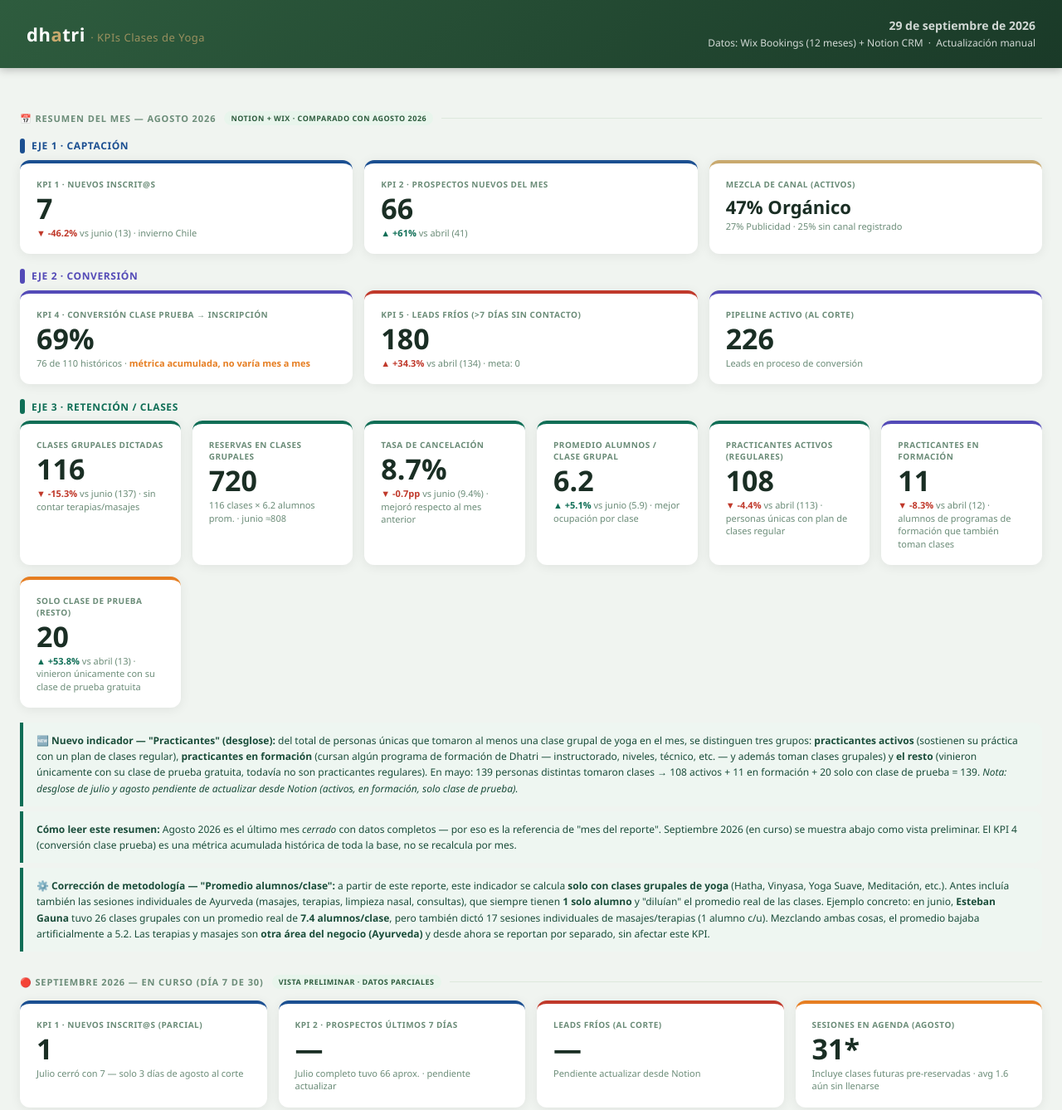
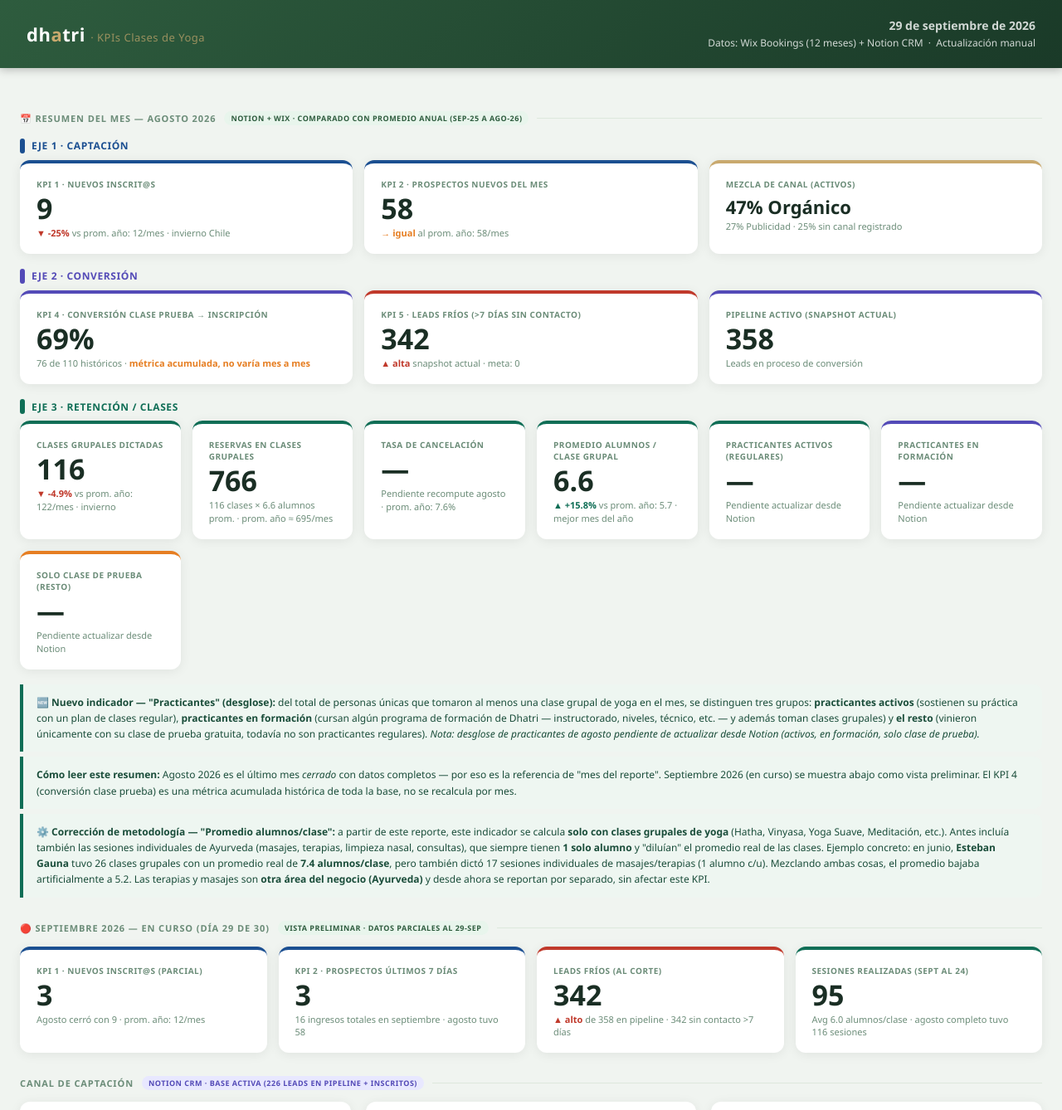
Before and after one commit to estebangaunap/Dashboard-Clases-Yoga-Dhatri, a plain HTML site: page index.html in a window 1280 px wide. Shown: the top 1338 px of the page at 83% size. Drawn offline with nearby package versions, Linux system fonts and the light colour scheme.

Commit message:
Actualiza KPIs agosto y septiembre; comparaciones vs promedio anual
- Sección 1 (agosto cerrado): corrige inscrit@s 7→9, prospectos 66→58,
  avg alumnos 6.2→6.6, reservas 720→766; pipeline 226→358, leads fríos 342
- Comparaciones cambiadas de mes específico a promedio anual (sep25-ago26):
  prom. inscrit@s 12/mes, prospectos 58/mes, sesiones 122, avg 5.7, cancel 7.6%
- Sección 2 (septiembre en curso): actualiza día 7→29, inscrit@s 1→3,
  prospectos últimos 7 días: 3, leads fríos: 342, sesiones al 24: 95

Co-Authored-By: Claude Sonnet 4.6 <noreply@anthropic.com>

```diff
--- a/index.html
+++ b/index.html
@@ -175,20 +175,20 @@ footer{
      SECCIÓN 1 — RESUMEN DEL MES (3 EJES) + COMPARACIÓN MES ANTERIOR
 ═══════════════════════════════════════════════════════════ -->
 <div class="sec">📅 Resumen del Mes — Agosto 2026
-  <span class="src-badge src-combo">Notion + Wix · comparado con Agosto 2026</span>
+  <span class="src-badge src-combo">Notion + Wix · comparado con promedio anual (sep-25 a ago-26)</span>
 </div>
 
 <div class="eje e1">Eje 1 · Captación</div>
 <div class="kpi-grid">
   <div class="kpi blue">
     <div class="kpi-lbl">KPI 1 · Nuevos inscrit@s</div>
-    <div class="kpi-val">7</div>
-    <div class="kpi-sub"><span class="down">▼ -46.2%</span> vs junio (13) · invierno Chile</div>
+    <div class="kpi-val">9</div>
+    <div class="kpi-sub"><span class="down">▼ -25%</span> vs prom. año: 12/mes · invierno Chile</div>
   </div>
   <div class="kpi blue">
     <div class="kpi-lbl">KPI 2 · Prospectos nuevos del mes</div>
-    <div class="kpi-val">66</div>
-    <div class="kpi-sub"><span class="up">▲ +61%</span> vs abril (41)</div>
+    <div class="kpi-val">58</div>
+    <div class="kpi-sub"><span class="neu">→ igual</span> al prom. año: 58/mes</div>
   </div>
   <div class="kpi accent">
     <div class="kpi-lbl">Mezcla de canal (activos)</div>
@@ -206,12 +206,12 @@ footer{
   </div>
   <div class="kpi danger">
     <div class="kpi-lbl">KPI 5 · Leads fríos (&gt;7 días sin contacto)</div>
-    <div class="kpi-val">180</div>
-    <div class="kpi-sub"><span class="down">▲ +34.3%</span> vs abril (134) · meta: 0</div>
+    <div class="kpi-val">342</div>
+    <div class="kpi-sub"><span class="down">▲ alta</span> snapshot actual · meta: 0</div>
   </div>
   <div class="kpi purple">
-    <div class="kpi-lbl">Pipeline activo (al corte)</div>
-    <div class="kpi-val">226</div>
+    <div class="kpi-lbl">Pipeline activo (snapshot actual)</div>
+    <div class="kpi-val">358</div>
     <div class="kpi-sub">Leads en proceso de conversión</div>
   </div>
 </div>
@@ -221,37 +221,37 @@ footer{
   <div class="kpi success">
     <div class="kpi-lbl">Clases grupales dictadas</div>
     <div class="kpi-val">116</div>
-    <div class="kpi-sub"><span class="down">▼ -15.3%</span> vs junio (137) · sin contar terapias/masajes</div>
+    <div class="kpi-sub"><span class="down">▼ -4.9%</span> vs prom. año: 122/mes · invierno</div>
   </div>
   <div class="kpi success">
     <div class="kpi-lbl">Reservas en clases grupales</div>
-    <div class="kpi-val">720</div>
-    <div class="kpi-sub">116 clases × 6.2 alumnos prom. · junio ≈808</div>
+    <div class="kpi-val">766</div>
+    <div class="kpi-sub">116 clases × 6.6 alumnos prom. · prom. año ≈ 695/mes</div>
   </div>
   <div class="kpi success">
     <div class="kpi-lbl">Tasa de cancelación</div>
-    <div class="kpi-val">8.7%</div>
-    <div class="kpi-sub"><span class="down">▼ -0.7pp</span> vs junio (9.4%) · mejoró respecto al mes anterior</div>
+    <div class="kpi-val">—</div>
+    <div class="kpi-sub">Pendiente recompute agosto · prom. año: 7.6%</div>
   </div>
   <div class="kpi success">
     <div class="kpi-lbl">Promedio alumnos / clase grupal</div>
-    <div class="kpi-val">6.2</div>
-    <div class="kpi-sub"><span class="up">▲ +5.1%</span> vs junio (5.9) · mejor ocupación por clase</div>
+    <div class="kpi-val">6.6</div>
+    <div class="kpi-sub"><span class="up">▲ +15.8%</span> vs prom. año: 5.7 · mejor mes del año</div>
   </div>
   <div class="kpi success">
     <div class="kpi-lbl">Practicantes activos (regulares)</div>
-    <div class="kpi-val">108</div>
-    <div class="kpi-sub"><span class="down">▼ -4.4%</span> vs abril (113) · personas únicas con plan de clases regular</div>
+    <div class="kpi-val">—</div>
+    <div class="kpi-sub">Pendiente actualizar desde Notion</div>
   </div>
   <div class="kpi purple">
     <div class="kpi-lbl">Practicantes en formación</div>
-    <div class="kpi-val">11</div>
-    <div class="kpi-sub"><span class="down">▼ -8.3%</span> vs abril (12) · alumnos de programas de formación que también toman clases</div>
+    <div class="kpi-val">—</div>
+    <div class="kpi-sub">Pendiente actualizar desde Notion</div>
   </div>
   <div class="kpi warn">
     <div class="kpi-lbl">Solo clase de prueba (resto)</div>
-    <div class="kpi-val">20</div>
-    <div class="kpi-sub"><span class="up">▲ +53.8%</span> vs abril (13) · vinieron únicamente con su clase de prueba gratuita</div>
+    <div class="kpi-val">—</div>
+    <div class="kpi-sub">Pendiente actualizar desde Notion</div>
   </div>
 </div>
 
@@ -261,8 +261,7 @@ footer{
   práctica con un plan de clases regular), <strong>practicantes en formación</strong> (cursan algún programa de
   formación de Dhatri — instructorado, niveles, técnico, etc. — y además toman clases grupales) y <strong>el
   resto</strong> (vinieron únicamente con su clase de prueba gratuita, todavía no son practicantes regulares).
-  En mayo: 139 personas distintas tomaron clases → 108 activos + 11 en formación + 20 solo con clase de prueba
-  = 139. <em>Nota: desglose de julio y agosto pendiente de actualizar desde Notion (activos, en formación, solo clase de prueba).</em>
+  <em>Nota: desglose de practicantes de agosto pendiente de actualizar desde Notion (activos, en formación, solo clase de prueba).</em>
 </div>
 
 <div class="note-box">
@@ -285,29 +284,29 @@ footer{
 <!-- ═══════════════════════════════════════════════════════════
      SECCIÓN 2 — JULIO EN CURSO (VISTA PRELIMINAR)
 ═══════════════════════════════════════════════════════════ -->
-<div class="sec">🔴 Septiembre 2026 — En curso (día 7 de 30)
-  <span class="src-badge src-combo">Vista preliminar · datos parciales</span>
+<div class="sec">🔴 Septiembre 2026 — En curso (día 29 de 30)
+  <span class="src-badge src-combo">Vista preliminar · datos parciales al 29-sep</span>
 </div>
 <div class="kpi-grid">
   <div class="kpi blue">
     <div class="kpi-lbl">KPI 1 · Nuevos inscrit@s (parcial)</div>
-    <div class="kpi-val">1</div>
-    <div class="kpi-sub">Julio cerró con 7 — solo 3 días de agosto al corte</div>
+    <div class="kpi-val">3</div>
+    <div class="kpi-sub">Agosto cerró con 9 · prom. año: 12/mes</div>
   </div>
   <div class="kpi blue">
     <div class="kpi-lbl">KPI 2 · Prospectos últimos 7 días</div>
-    <div class="kpi-val">—</div>
-    <div class="kpi-sub">Julio completo tuvo 66 aprox. · pendiente actualizar</div>
+    <div class="kpi-val">3</div>
+    <div class="kpi-sub">16 ingresos totales en septiembre · agosto tuvo 58</div>
   </div>
   <div class="kpi danger">
     <div class="kpi-lbl">Leads fríos (al corte)</div>
-    <div class="kpi-val">—</div>
-    <div class="kpi-sub">Pendiente actualizar desde Notion</div>
+    <div class="kpi-val">342</div>
+    <div class="kpi-sub"><span class="down">▲ alto</span> de 358 en pipeline · 342 sin contacto &gt;7 días</div>
   </div>
-  <div class="kpi warn">
-    <div class="kpi-lbl">Sesiones en agenda (agosto)</div>
-    <div class="kpi-val">31*</div>
-    <div class="kpi-sub">Incluye clases futuras pre-reservadas · avg 1.6 aún sin llenarse</div>
+  <div class="kpi success">
+    <div class="kpi-lbl">Sesiones realizadas (sept al 24)</div>
+    <div class="kpi-val">95</div>
+    <div class="kpi-sub">Avg 6.0 alumnos/clase · agosto completo tuvo 116 sesiones</div>
   </div>
 </div>
 
```
